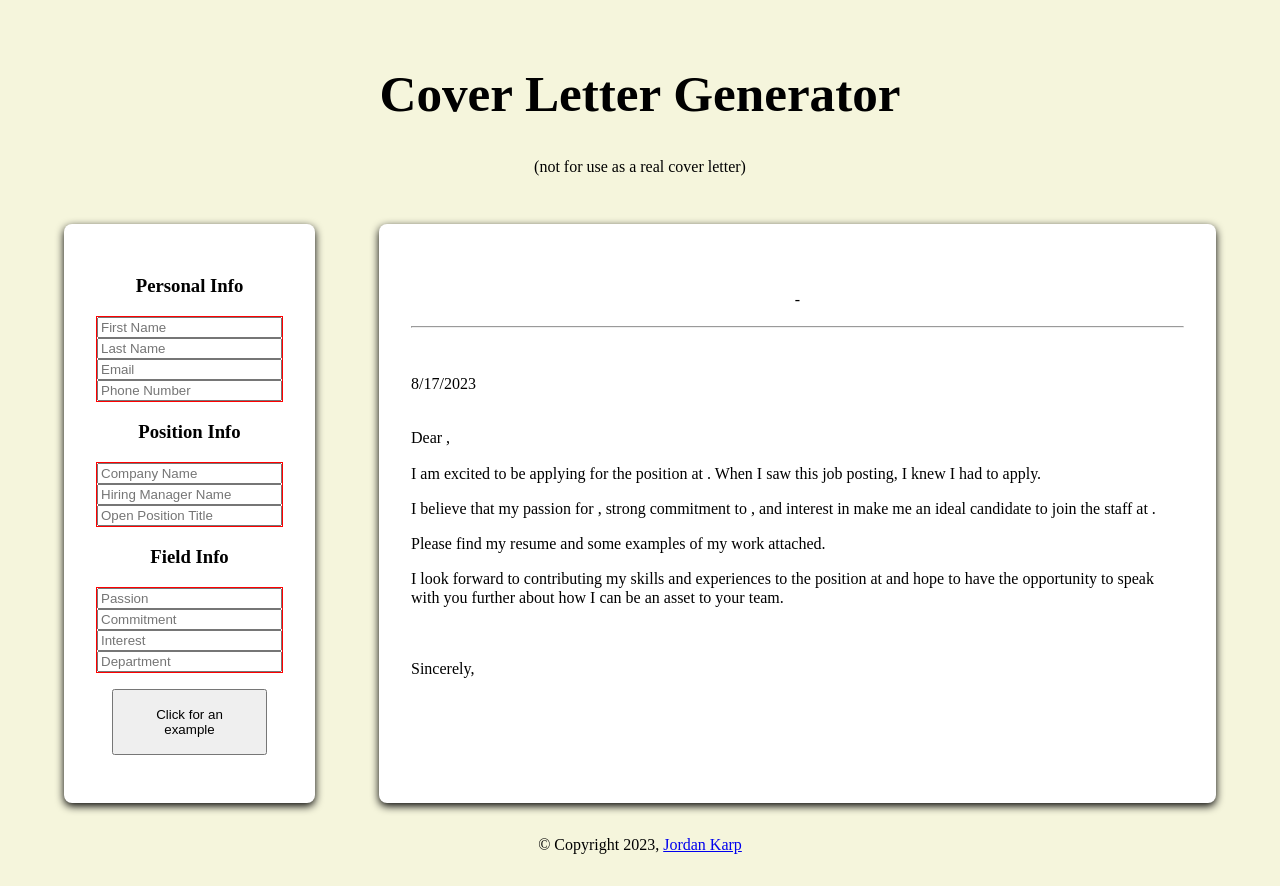
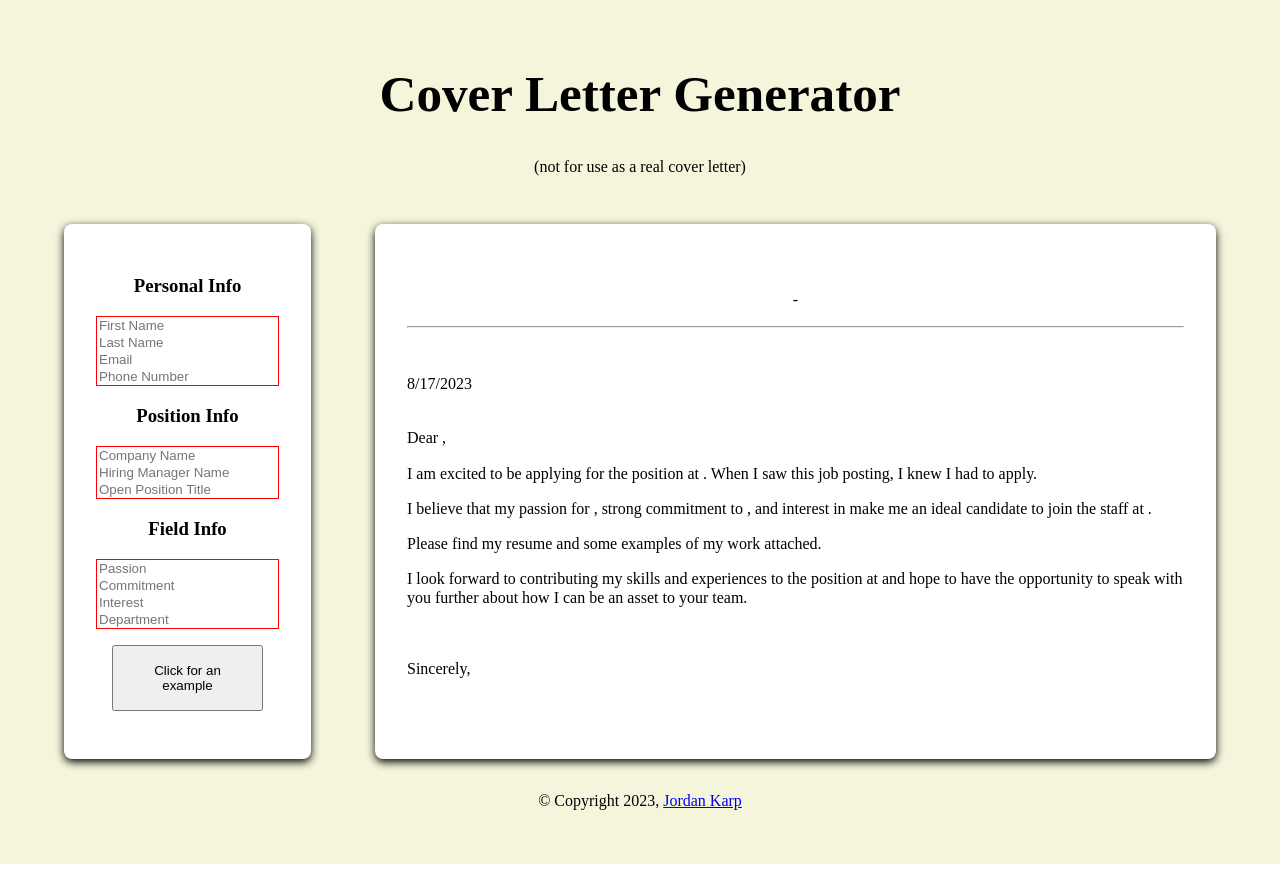
Before and after one commit to JordanKarp/cover-letter-generator, a React (Vite) app: page / in a window 1280 px wide. After the commit the page ends 864 px from the top, so only its background shows below. Built offline with nearby package versions, Linux system fonts and the light colour scheme.

Commit message:
Update index.css

```diff
--- a/src/index.css
+++ b/src/index.css
@@ -28,7 +28,7 @@ h1 {
   line-height: 1.1;
 }
 
-input:invalid {
+input {
   outline: none;
   border: none;
 }
```
